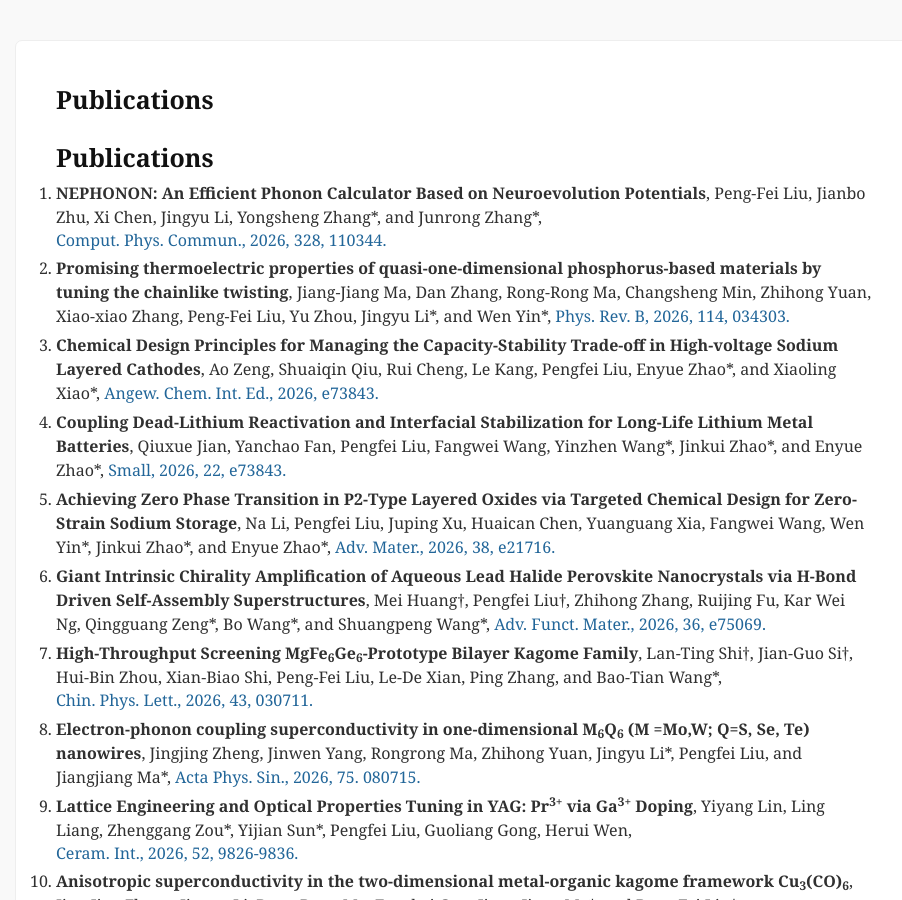
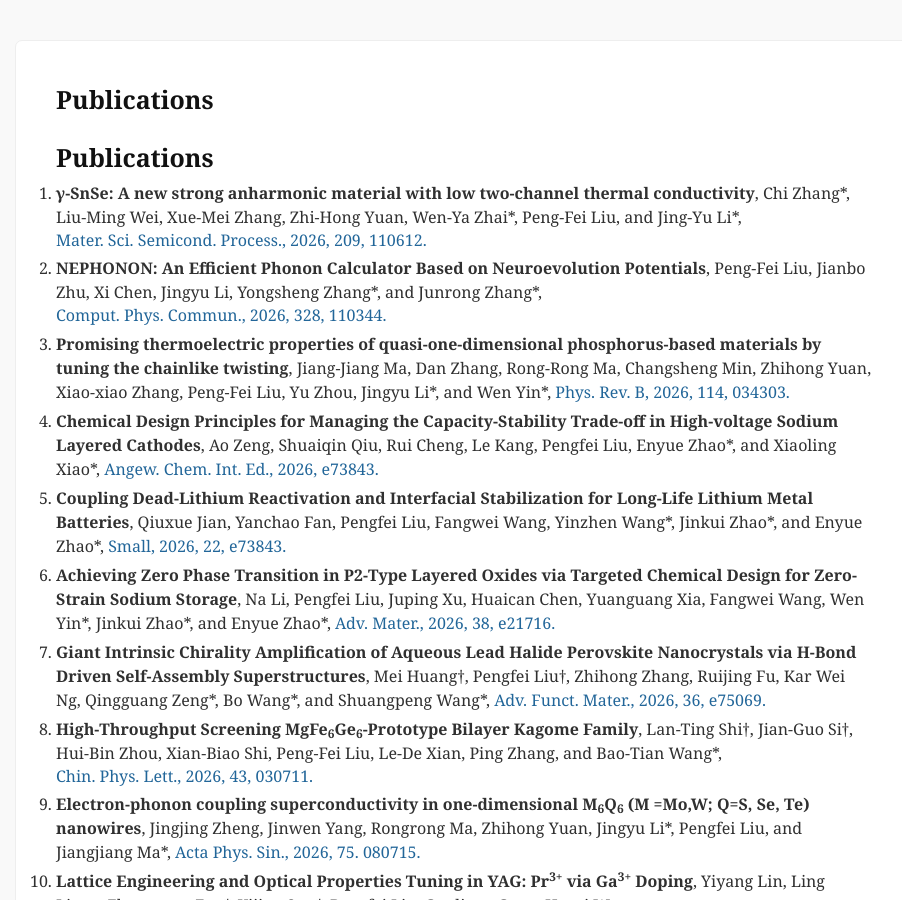
Before and after one commit to comatphys/comatphys.github.io, a Jekyll site: the page built from cv_md/publication.md, in a window 1280 px wide and 900 px high. Shown: the whole window, without its empty margins (175-1077 px from the left). Built offline with Jekyll 4.4.1, drawn with Linux system fonts in a browser that asks for light colours; our own code applies the rules of GitHub Pages for plain Markdown files; comment, search, counter and statistics services are not loaded.

Commit message:
Update publication.md

```diff
--- a/cv_md/publication.md
+++ b/cv_md/publication.md
@@ -1,4 +1,8 @@
 # Publications
+
+1. **γ-SnSe: A new strong anharmonic material with low two-channel thermal conductivity**,
+Chi Zhang\*, Liu-Ming Wei, Xue-Mei Zhang, Zhi-Hong Yuan, Wen-Ya Zhai\*, Peng-Fei Liu, and Jing-Yu Li\*,
+[Mater. Sci. Semicond. Process., 2026, 209,  110612.](https://doi.org/10.1103/p2g3-ftty)
 
 1. **NEPHONON: An Efficient Phonon Calculator Based on Neuroevolution Potentials**,
 Peng-Fei Liu, Jianbo Zhu, Xi Chen, Jingyu Li, Yongsheng Zhang\*, and Junrong Zhang\*,
```
